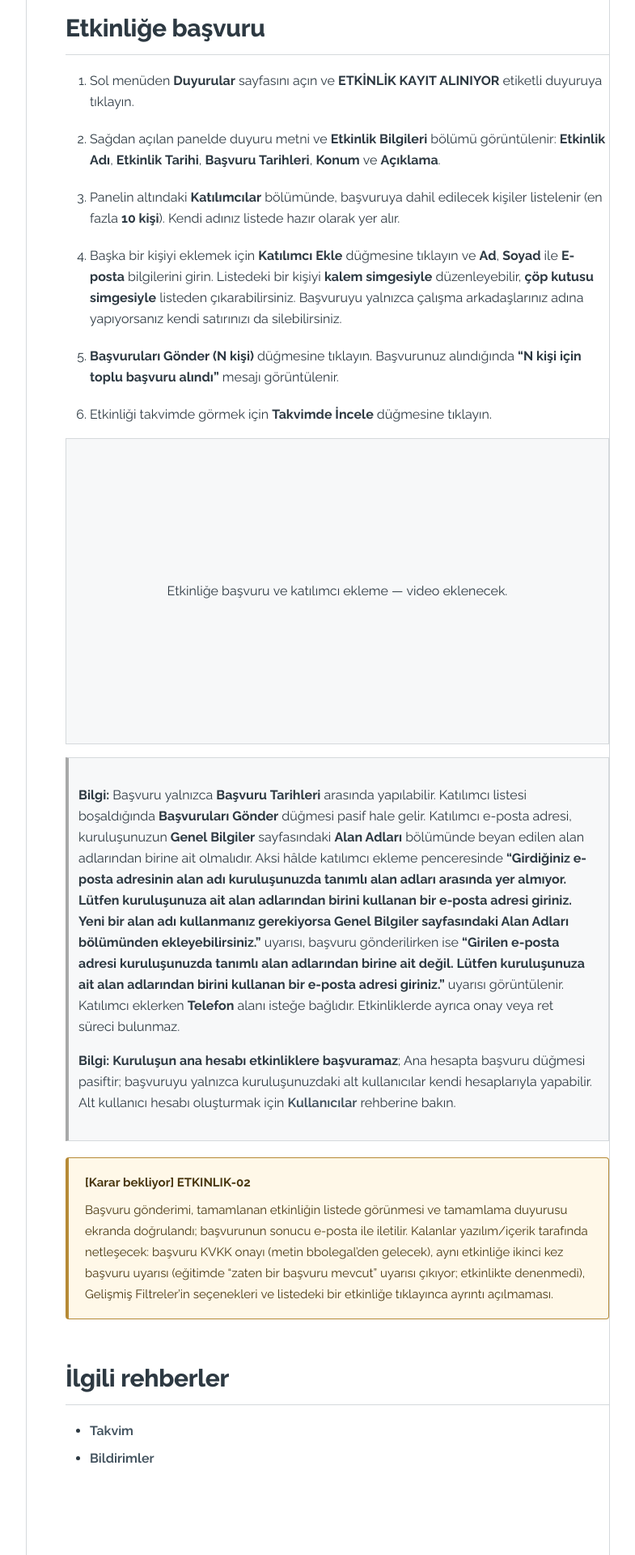
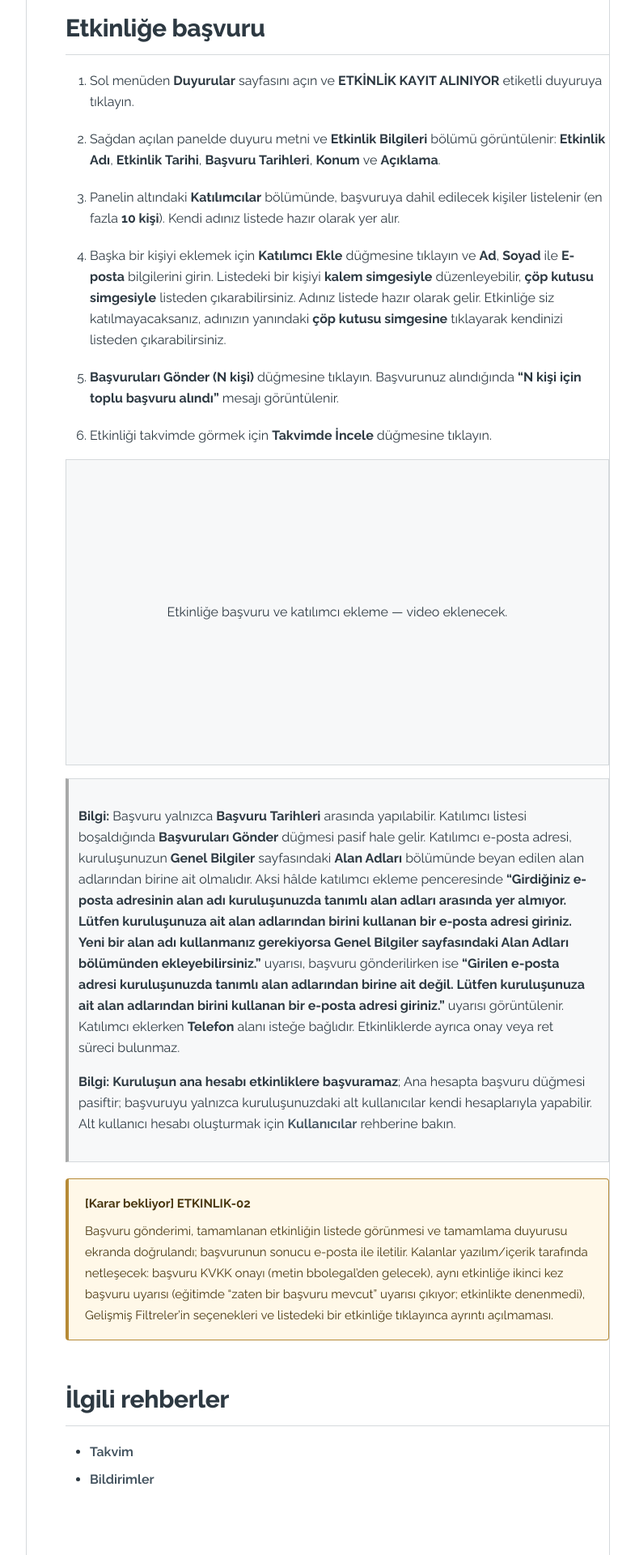
Before and after one commit to alpbayram/todeb-kullanim-rehberi, an MkDocs documentation site: the page built from docs/uye-portali/etkinlikler.md, in a window 1280 px wide. Shown: the part 1462-3382 px from the top of the page at 81% size, without its empty margins (287-1072 px from the left). Built offline with MkDocs 1.6.1 and Material for MkDocs 9.7.7, drawn with Linux system fonts in a browser that asks for light colours.

Commit message:
docs: clarify removing own name from participant list
Co-Authored-By: Claude Sonnet 5.5 <noreply@anthropic.com>

```diff
--- a/docs/uye-portali/etkinlikler.md
+++ b/docs/uye-portali/etkinlikler.md
@@ -27,7 +27,7 @@ Sayfada şu öğeler bulunur:
 1. Sol menüden **Duyurular** sayfasını açın ve **ETKİNLİK KAYIT ALINIYOR** etiketli duyuruya tıklayın.
 2. Sağdan açılan panelde duyuru metni ve **Etkinlik Bilgileri** bölümü görüntülenir: **Etkinlik Adı**, **Etkinlik Tarihi**, **Başvuru Tarihleri**, **Konum** ve **Açıklama**.
 3. Panelin altındaki **Katılımcılar** bölümünde, başvuruya dahil edilecek kişiler listelenir (en fazla **10 kişi**). Kendi adınız listede hazır olarak yer alır.
-4. Başka bir kişiyi eklemek için **Katılımcı Ekle** düğmesine tıklayın ve **Ad**, **Soyad** ile **E-posta** bilgilerini girin. Listedeki bir kişiyi **kalem simgesiyle** düzenleyebilir, **çöp kutusu simgesiyle** listeden çıkarabilirsiniz. Başvuruyu yalnızca çalışma arkadaşlarınız adına yapıyorsanız kendi satırınızı da silebilirsiniz.
+4. Başka bir kişiyi eklemek için **Katılımcı Ekle** düğmesine tıklayın ve **Ad**, **Soyad** ile **E-posta** bilgilerini girin. Listedeki bir kişiyi **kalem simgesiyle** düzenleyebilir, **çöp kutusu simgesiyle** listeden çıkarabilirsiniz. Adınız listede hazır olarak gelir. Etkinliğe siz katılmayacaksanız, adınızın yanındaki **çöp kutusu simgesine** tıklayarak kendinizi listeden çıkarabilirsiniz.
 5. **Başvuruları Gönder (N kişi)** düğmesine tıklayın. Başvurunuz alındığında **“N kişi için toplu başvuru alındı”** mesajı görüntülenir.
 6. Etkinliği takvimde görmek için **Takvimde İncele** düğmesine tıklayın.
 
```
Also changed, not shown: docs/uye-portali/egitimler.md (+1 -1 lines).
